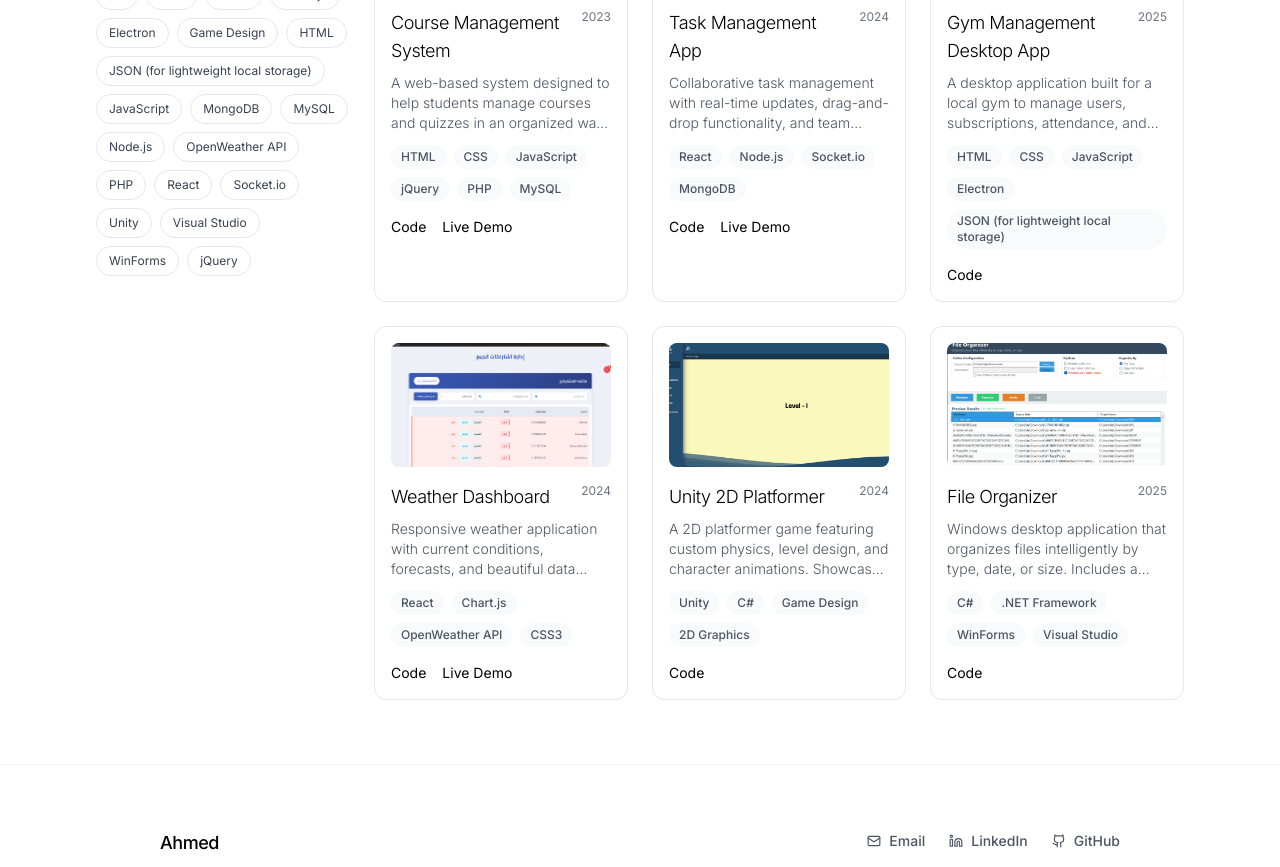
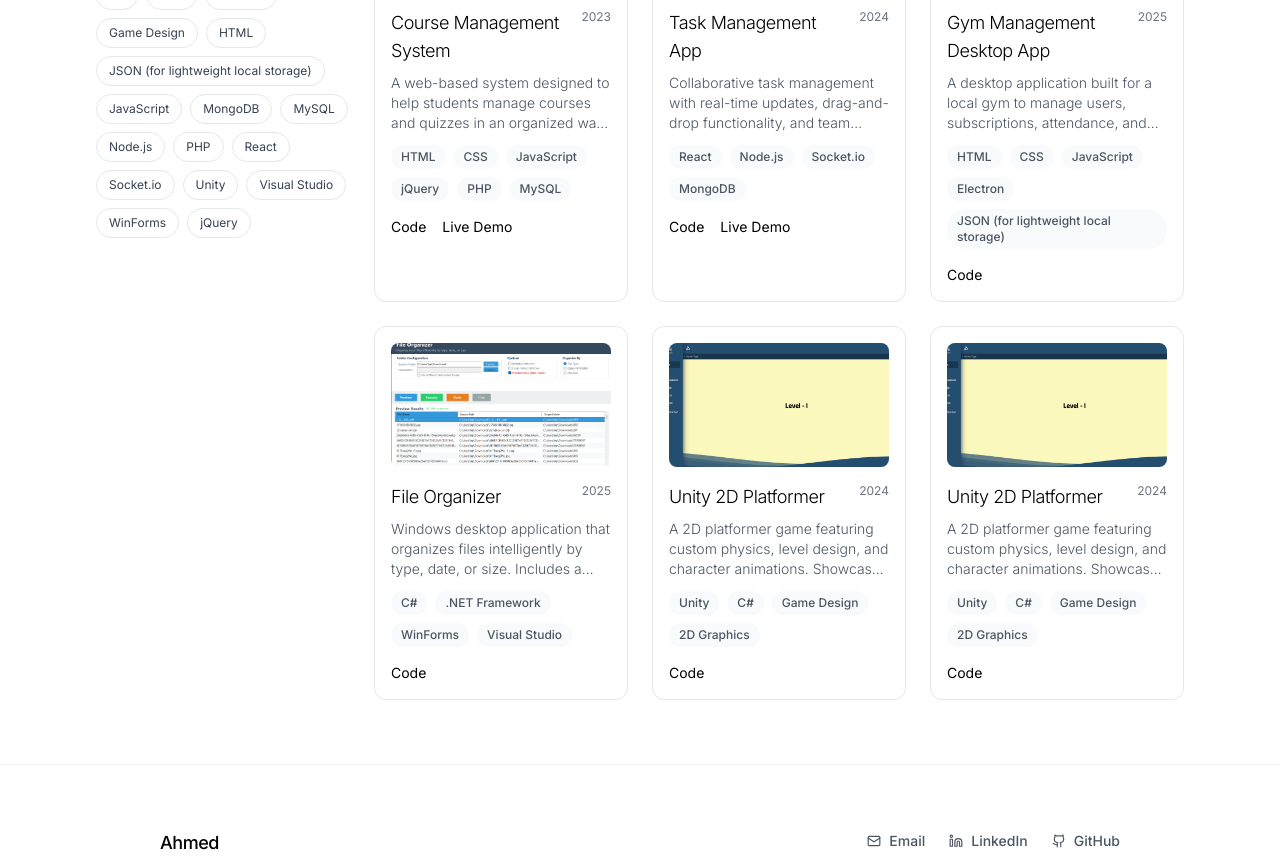
Before and after one commit to xlargetomato/Portfolio, a Next.js app: page /explore in a window 1280 px wide. Shown: the part 400-1267 px from the top of the page. Built offline with nearby package versions, Linux system fonts and the light colour scheme.

Commit message:
Update projectsData.ts to add a new project

```diff
--- a/src/components/projectsData.ts
+++ b/src/components/projectsData.ts
@@ -43,17 +43,16 @@ export const projects: Project[] = [
     image: "/projects/image2.png",
     featured: false,
   },
-  {
-    title: "Weather Dashboard",
-    description:
-      "Responsive weather application with current conditions, forecasts, and beautiful data visualizations. Features location-based services and interactive charts.",
-    tech: ["React", "Chart.js", "OpenWeather API", "CSS3"],
-    github: "https://github.com/ahmed/weather-dashboard",
-    demo: "https://weather-dashboard-demo.vercel.app",
-    year: "2024",
-    image: "/projects/image2.png",
-    featured: false,
-  },
+{
+  title: "File Organizer",
+  description: "Windows desktop application that organizes files intelligently by type, date, or size. Includes a safe preview system, undo functionality, and modern UI with progress tracking. Built with AI-assisted design (Claude Sonnet 4) for UI/UX.",
+  tech: ["C#", ".NET Framework", "WinForms", "Visual Studio"],
+  github: "https://github.com/xlargetomato/File-Organizer",
+  demo: null,
+  year: "2025",
+  image: "/projects/file-organizer.png",
+  featured: false,
+},
   {
     title: "Unity 2D Platformer",
     description:
@@ -66,17 +65,18 @@ export const projects: Project[] = [
     featured: true,
   },
   // Additional placeholder projects to make explore page richer
-{
-  title: "File Organizer",
-  description: "Windows desktop application that organizes files intelligently by type, date, or size. Includes a safe preview system, undo functionality, and modern UI with progress tracking. Built with AI-assisted design (Claude Sonnet 4) for UI/UX.",
-  tech: ["C#", ".NET Framework", "WinForms", "Visual Studio"],
-  github: "https://github.com/xlargetomato/File-Organizer",
-  demo: null,
-  year: "2025",
-  image: "/projects/file-organizer.png",
-  featured: false,
-},
 
+  {
+    title: "Unity 2D Platformer",
+    description:
+      "A 2D platformer game featuring custom physics, level design, and character animations. Showcases game development skills and C# programming proficiency.",
+    tech: ["Unity", "C#", "Game Design", "2D Graphics"],
+    github: "https://github.com/ahmed/unity-platformer",
+    demo: null,
+    year: "2024",
+    image: "/projects/image1.png",
+    featured: true,
+  },
 
 ];
 
```
